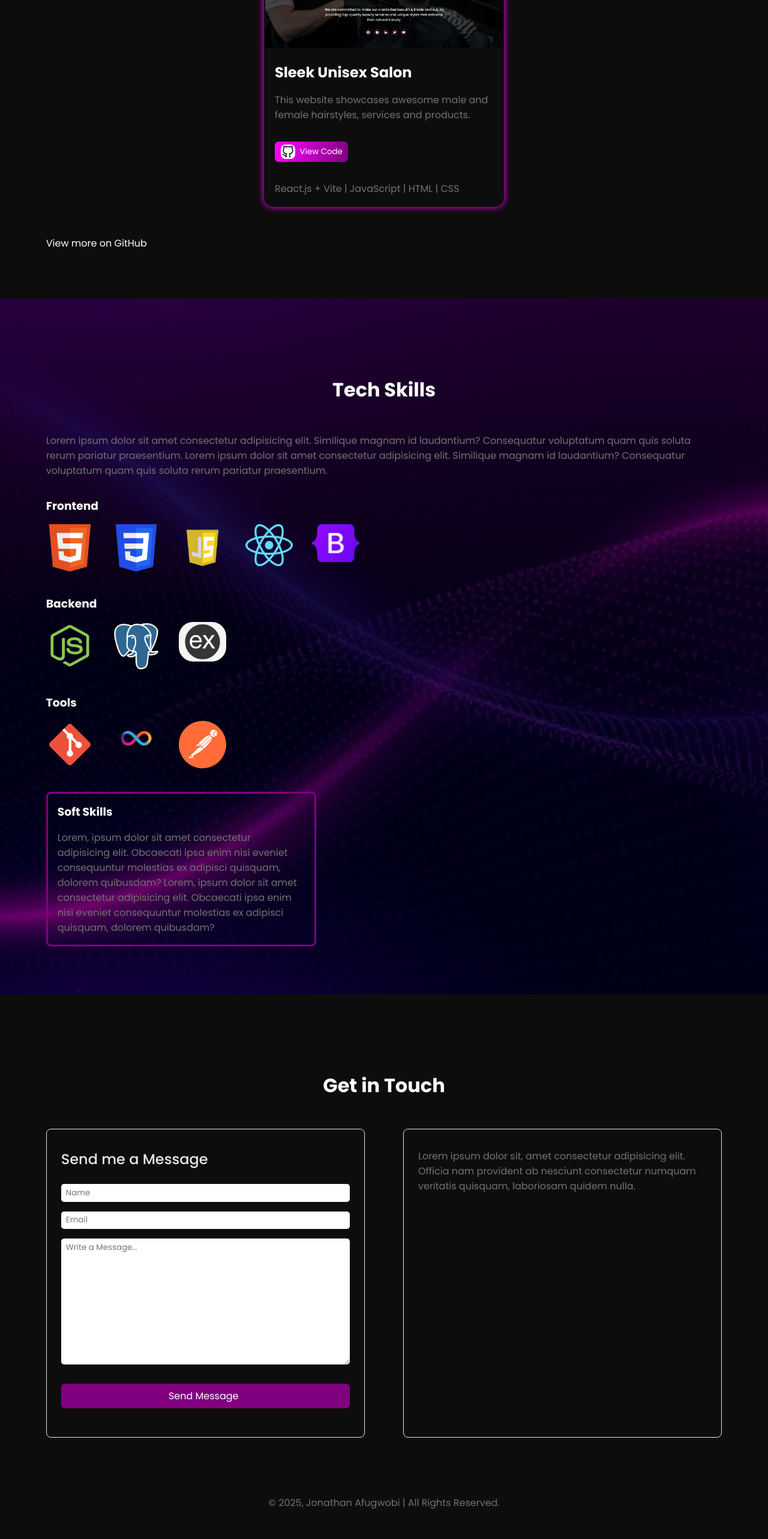
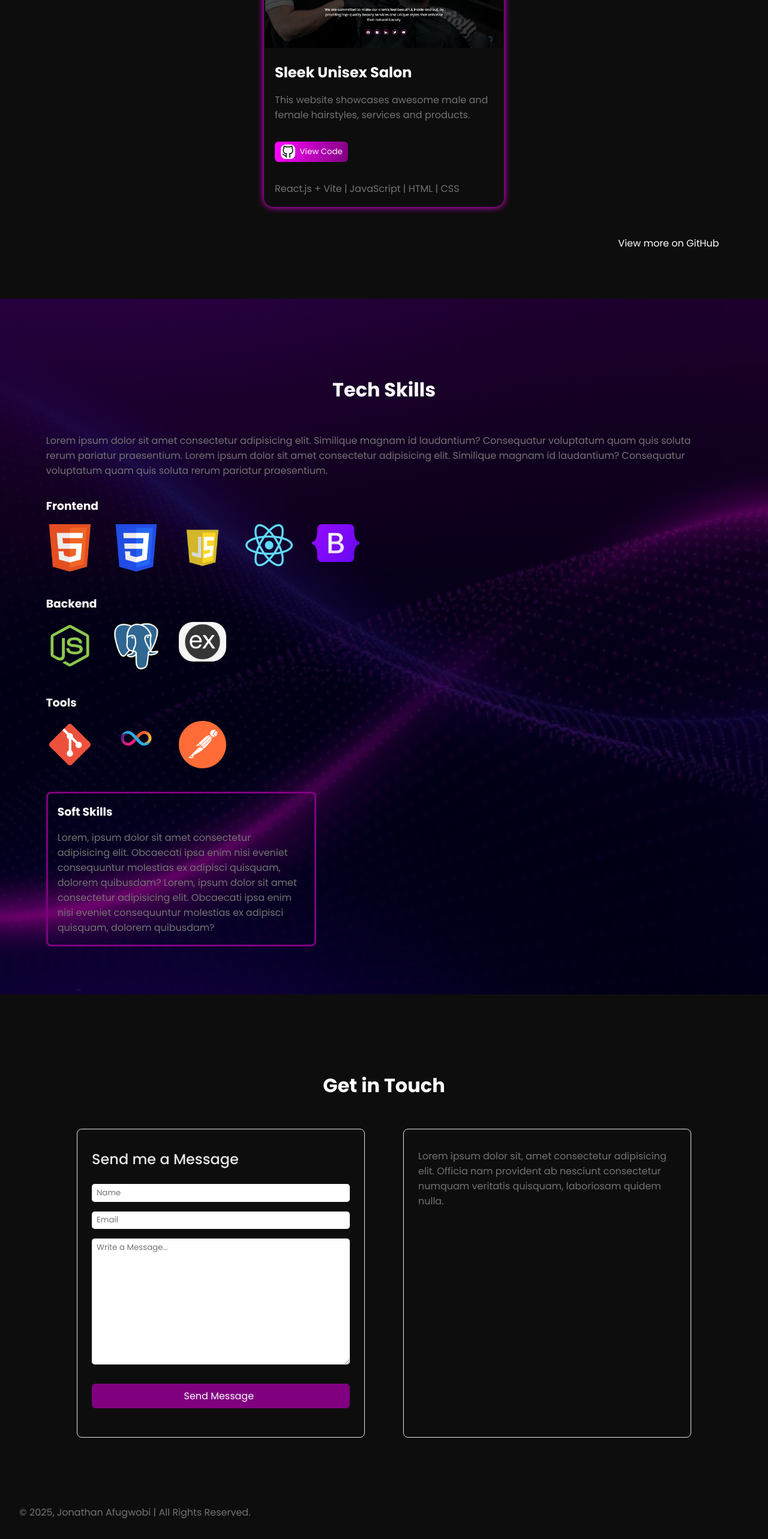
Before and after one commit to Dopetwist/Portfolio-site, a React (Vite) app: page / in a window 1280 px wide. Shown: the part 3231-5797 px from the top of the page at 60% size. Before the commit the page ends 5765 px from the top, so only its background shows below. Built offline with nearby package versions, Linux system fonts and the light colour scheme; some icons are missing.

Commit message:
Align 'View more' link to right on Project Component and Change Contact button icon

```diff
--- a/src/components/Contact.jsx
+++ b/src/components/Contact.jsx
@@ -12,7 +12,7 @@ function Contact() {
                         <input type="email" placeholder="Email"/>
                         <textarea name="message" id="msg" placeholder="Write a Message..." rows={10}></textarea>
 
-                        <button type="submit" id="submit-btn"> Send Message <i className='bx  bx-arrow-right-stroke' id="btn-arrow"></i> </button>
+                        <button type="submit" id="submit-btn"> Send Message <i class='bxr  bx-send' id="btn-arrow"></i> </button>
                     </form>
                 </div>
 
--- a/src/components/Project.jsx
+++ b/src/components/Project.jsx
@@ -23,9 +23,11 @@ function Project() {
                 {projects.map(displayCard)}
             </div>
 
-            <a href="https://github.com/Dopetwist" id="view">
-                <p> View more on GitHub <i className='bx  bx-arrow-right-stroke'></i> </p>
-            </a>
+            <div className="more-projects">
+                <a href="https://github.com/Dopetwist" id="view">
+                    <p> View more on GitHub <i className='bx  bx-arrow-right-stroke'></i> </p>
+                </a>
+            </div>
         </section>
     )
 }
--- a/src/index.css
+++ b/src/index.css
@@ -281,10 +281,15 @@ section#about {
     color: var(--sub-text);
 }
 
+.more-projects {
+    display: flex;
+    justify-content: right;
+    margin-top: 3rem;
+}
+
 #view p {
     display: inline-flex;
     align-items: center;
-    margin-top: 3rem;
     color: var(--white);
 }
 
@@ -296,11 +301,12 @@ section#about {
 #contact .gen-con {
     width: 100%;
     display: flex;
+    justify-content: center;
     gap: 4rem;
 }
 
 #contact .gen-con .form, #contact .gen-con .info {
-    width: 50%;
+    width: 30rem;
     padding: 2rem 1.5rem;
     border-radius: 0.5rem;
     border: 0.1rem solid #e6e6e6;
@@ -353,16 +359,15 @@ section#about {
 }
 
 #btn-arrow {
-    font-size: 1.5rem;
+    font-size: 1.3rem;
     margin-left: 0.4rem;
 }
 
 footer {
     width: 100%;
-    padding: 1rem 0;
+    padding: 2rem;
 }
 
 footer p {
     color: var(--sub-text);
-    text-align: center;
 }
```
